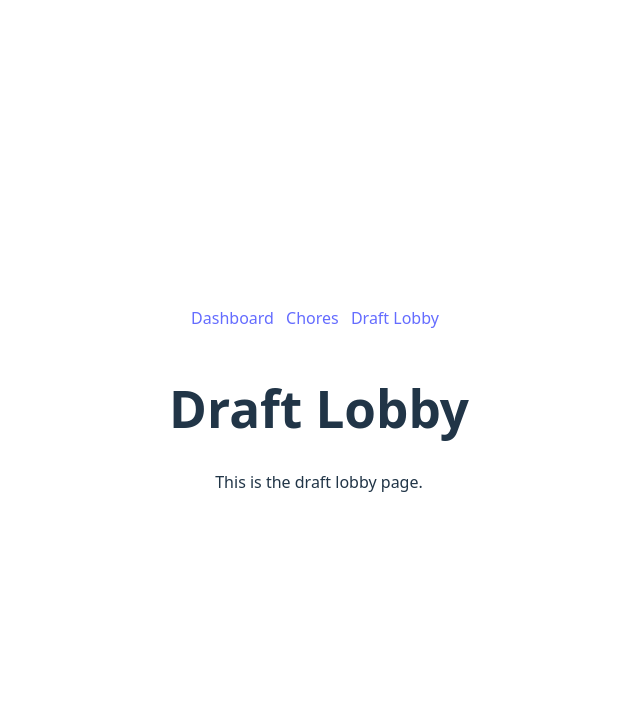
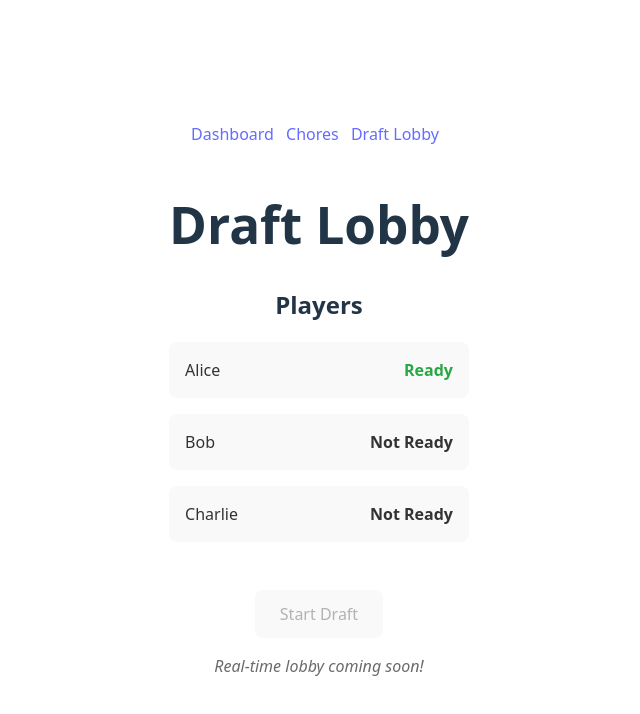
Before and after one commit to UTSC-CSCC09-Programming-on-the-Web/project-choresprint, a Vue app in the folder frontend/: page /draft-lobby in a window 1280 px wide. Shown: the top 714 px of the page, without its empty margins (321-961 px from the left). Built offline with nearby package versions, Linux system fonts and the light colour scheme.

Commit message:
mock draft lobby
- display manually the players in the house
- display whether theyre ready or not

```diff
--- /dev/null
+++ b/frontend/src/components/PlayerCard.vue
@@ -0,0 +1,31 @@
+<script setup lang="ts">
+const props = defineProps<{ name: string; ready: boolean }>()
+</script>
+
+<template>
+  <li class="player-card">
+    <span>{{ props.name }}</span>
+    <span class="status" :class="{ ready: props.ready }">
+      {{ props.ready ? 'Ready' : 'Not Ready' }}
+    </span>
+  </li>
+</template>
+
+<style scoped>
+.player-card {
+  margin-bottom: 1rem;
+  padding: 1rem;
+  background-color: #f9f9f9;
+  color: #333;
+  border-radius: 8px;
+  display: flex;
+  justify-content: space-between;
+  align-items: center;
+}
+.status {
+  font-weight: bold;
+}
+.status.ready {
+  color: #28a745;
+}
+</style>
--- a/frontend/src/views/DraftLobby.vue
+++ b/frontend/src/views/DraftLobby.vue
@@ -1,6 +1,59 @@
+<script setup lang="ts">
+import PlayerCard from '../components/PlayerCard.vue'
+
+interface Player {
+  id: number
+  name: string
+  ready: boolean
+}
+
+const players: Player[] = [
+  { id: 1, name: 'Alice', ready: true },
+  { id: 2, name: 'Bob', ready: false },
+  { id: 3, name: 'Charlie', ready: false },
+]
+</script>
+
 <template>
-  <div>
+  <div class="lobby-page">
     <h1>Draft Lobby</h1>
-    <p>This is the draft lobby page.</p>
+
+    <section class="players-section">
+      <h2>Players</h2>
+      <ul class="player-list">
+        <PlayerCard
+          v-for="p in players"
+          :key="p.id"
+          :name="p.name"
+          :ready="p.ready"
+        />
+      </ul>
+    </section>
+
+    <button disabled class="start-btn">Start Draft</button>
+    <p class="note">Real-time lobby coming soon!</p>
   </div>
 </template>
+
+<style scoped>
+.lobby-page {
+  max-width: 600px;
+  margin: 0 auto;
+}
+.players-section {
+  margin-top: 2rem;
+}
+.player-list {
+  list-style: none;
+  padding: 0;
+}
+.start-btn {
+  margin-top: 2rem;
+  padding: 0.75rem 1.5rem;
+}
+.note {
+  margin-top: 1rem;
+  font-style: italic;
+  color: #6a6a6a;
+}
+</style>
```
